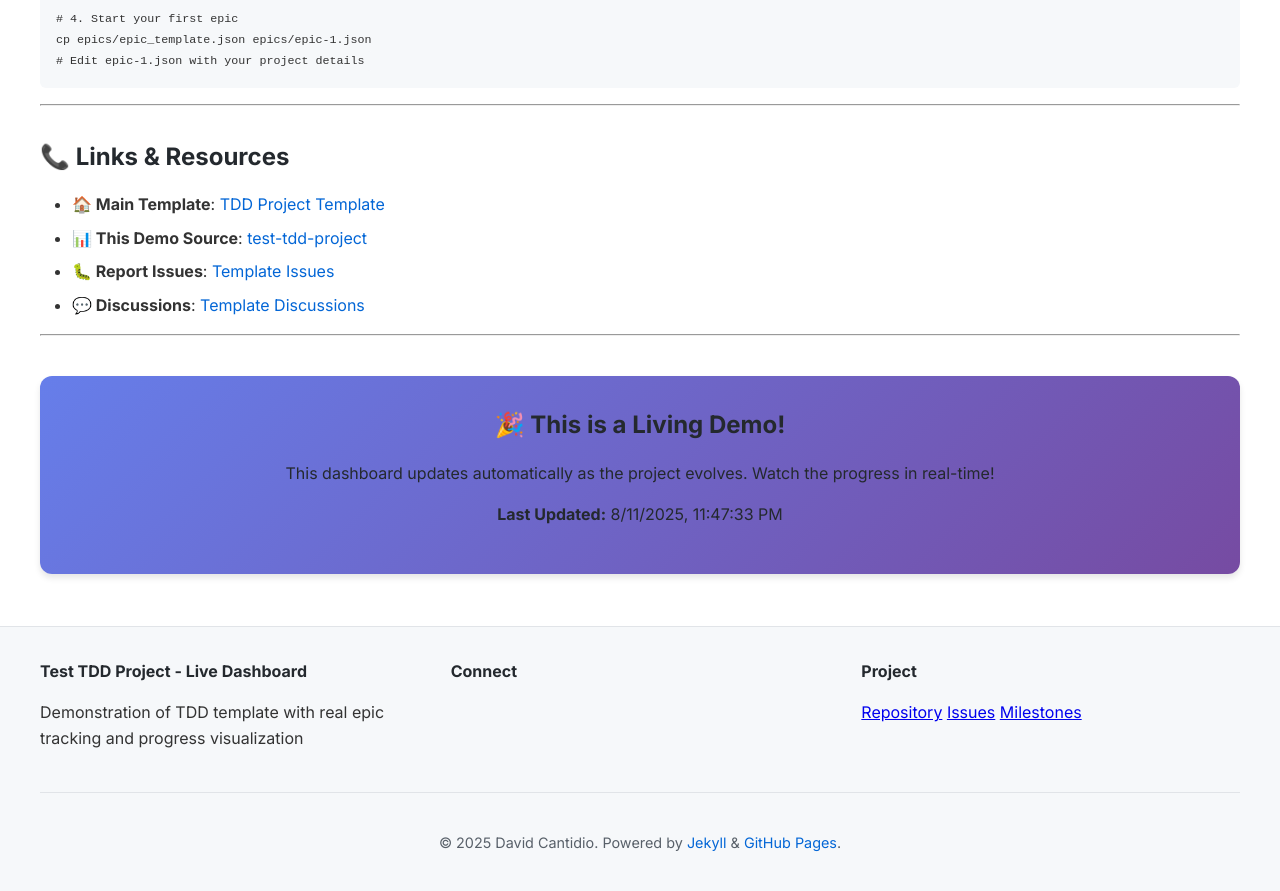
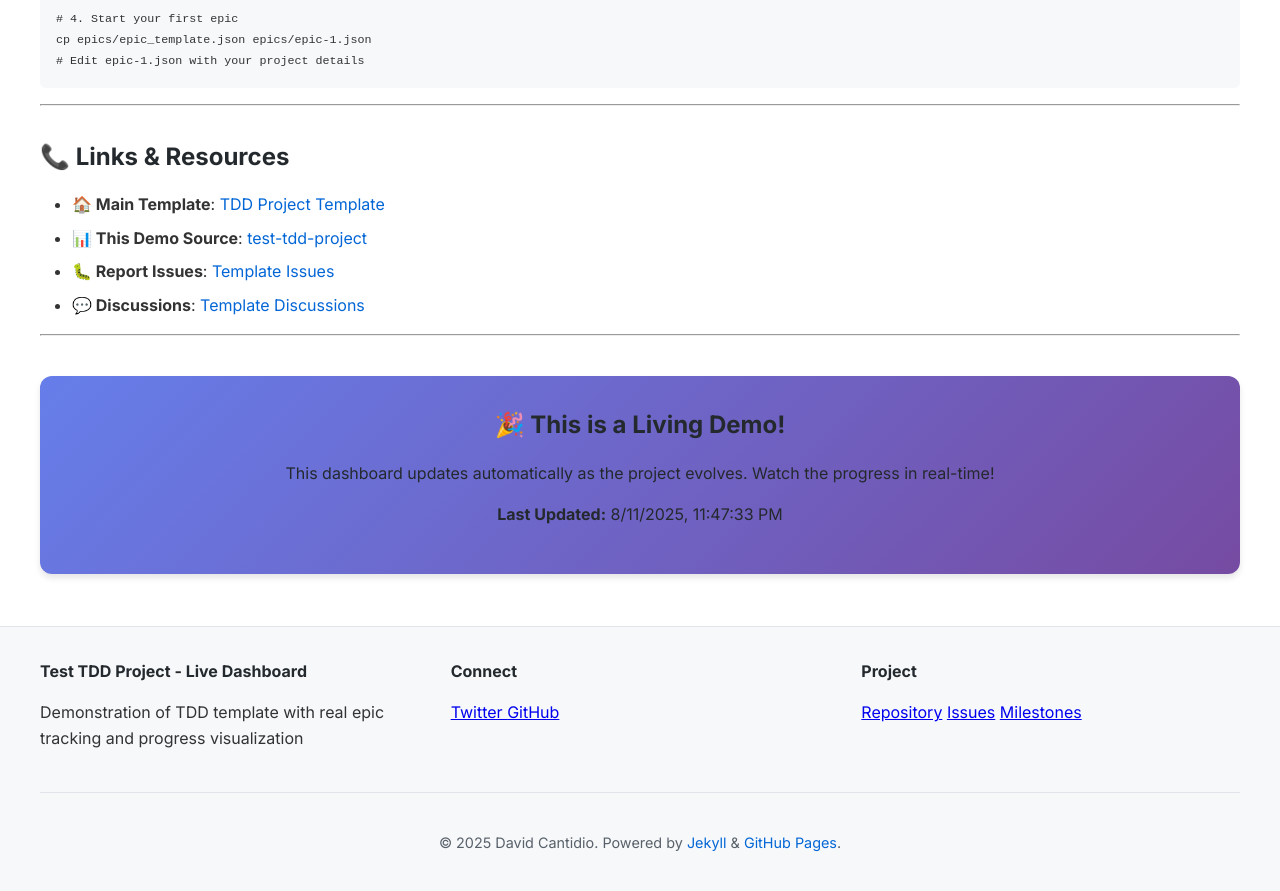
Before and after one commit to davidcantidio/test-tdd-project, a Jekyll site: the page built from docs/index.md, in a window 1280 px wide and 900 px high, scrolled down 5829 px. Shown: the top 891 px of the window. Built offline with Jekyll 4.4.1, drawn with Linux system fonts in a browser that asks for light colours.

Commit message:
fix: resolve pytest.ini syntax error and Jekyll config issues
**CRITICAL FIXES for workflow failures:**

1. **pytest.ini syntax error (RESOLVED):**
   - Fixed collect_ignore: removed Python list syntax [...]
   - Changed to proper INI format without brackets
   - Eliminates "ERROR: unexpected line: ']'" in tests

2. **Jekyll social config error (RESOLVED):**
   - Fixed site.social structure in _config.yml
   - Changed from simple links array to objects with name/url
   - Matches layout expectations: {{ social.name }} {{ social.url }}

**Root cause identified:**
- Workflows failed during TESTING phase (before Jekyll build)
- pytest couldn't load config due to INI syntax error
- Jekyll templates failed due to missing object properties
- Build never reached deployment = persistent 404

**Expected result:** Tests pass → Jekyll builds → deploys → site works

🤖 Generated with [Claude Code](https://claude.ai/code)

Co-Authored-By: Claude <noreply@anthropic.com>

```diff
--- a/docs/_config.yml
+++ b/docs/_config.yml
@@ -82,10 +82,10 @@ twitter:
   card: summary_large_image
 
 social:
-  name: David Cantidio
-  links:
-    - https://twitter.com/davidcantidio
-    - https://github.com/davidcantidio
+  - name: Twitter
+    url: https://twitter.com/davidcantidio
+  - name: GitHub
+    url: https://github.com/davidcantidio
 
 # Sass
 sass:
```
Also changed, not shown: 1 other file.
